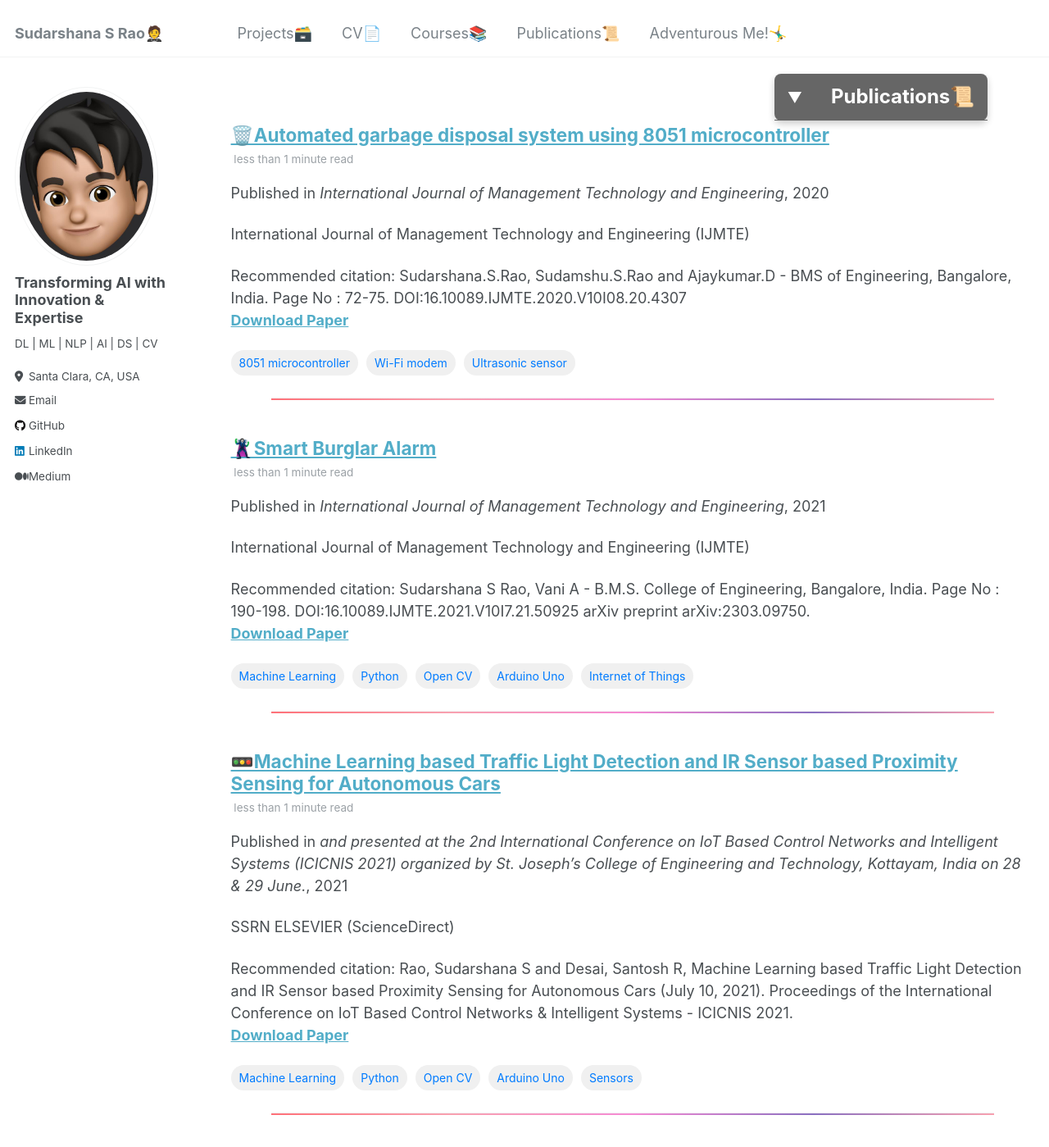
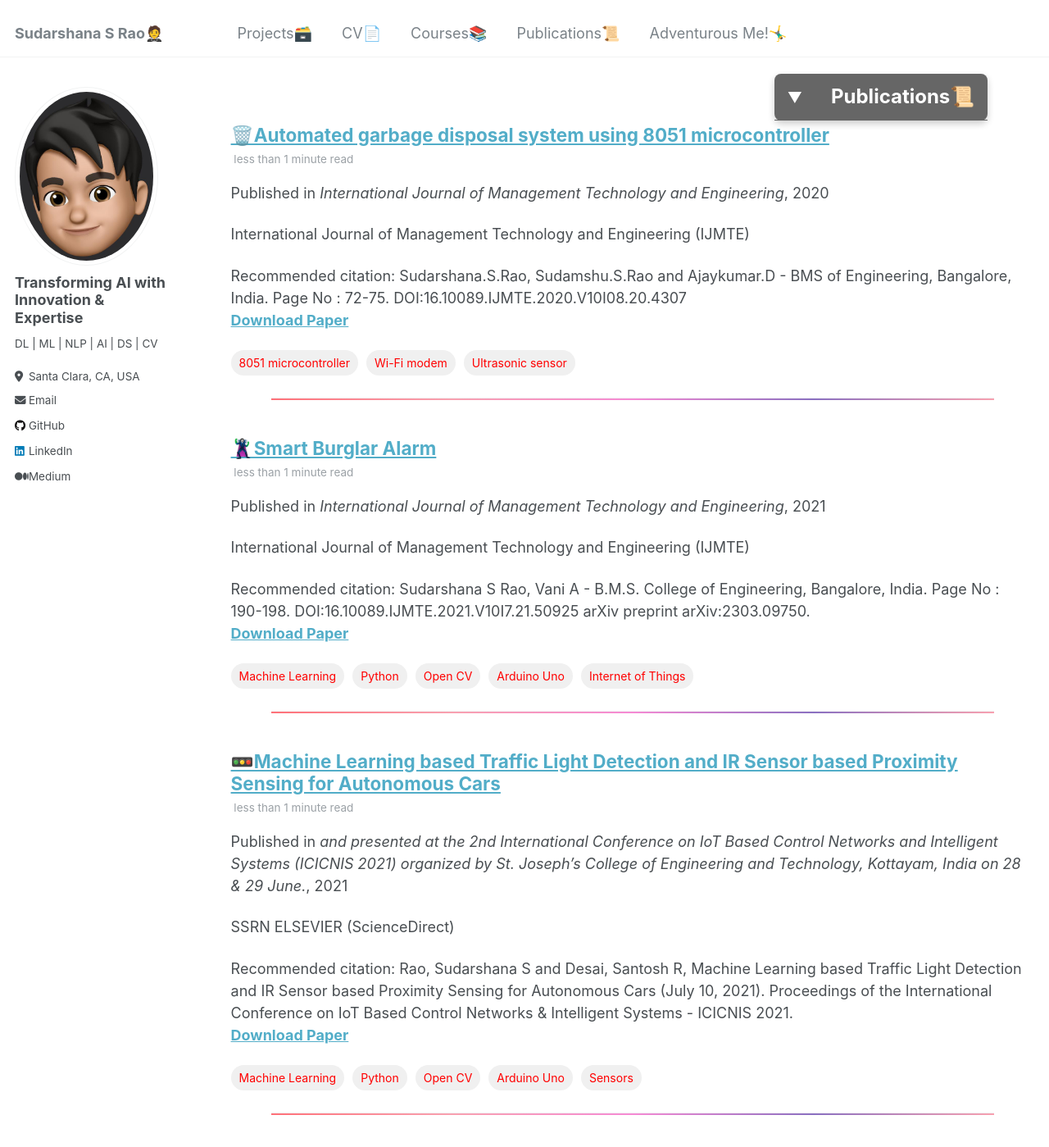
Before and after one commit to SudarshanaSRao/SudarshanaSRao.github.io, a Jekyll site: the page built from _pages/publications.md, in a window 1280 px wide and 1400 px high. Shown: the whole window at 82% size. Built offline with Jekyll 4.4.1, drawn with Linux system fonts in a browser that asks for light colours.

Commit message:
Update archive-single.html

```diff
--- a/_includes/archive-single.html
+++ b/_includes/archive-single.html
@@ -96,7 +96,7 @@
     background-color: #f0f0f0;
     border-radius: 25px; /* Makes it pill-like */
     font-size: 14px;
-    color: #007bff; /* Tag text color */
+    color: #ff0000; /* Tag text color */
     transition: background-color 0.3s; /* Smooth background color change on hover */
   }
   .post-tags li:hover {
```
